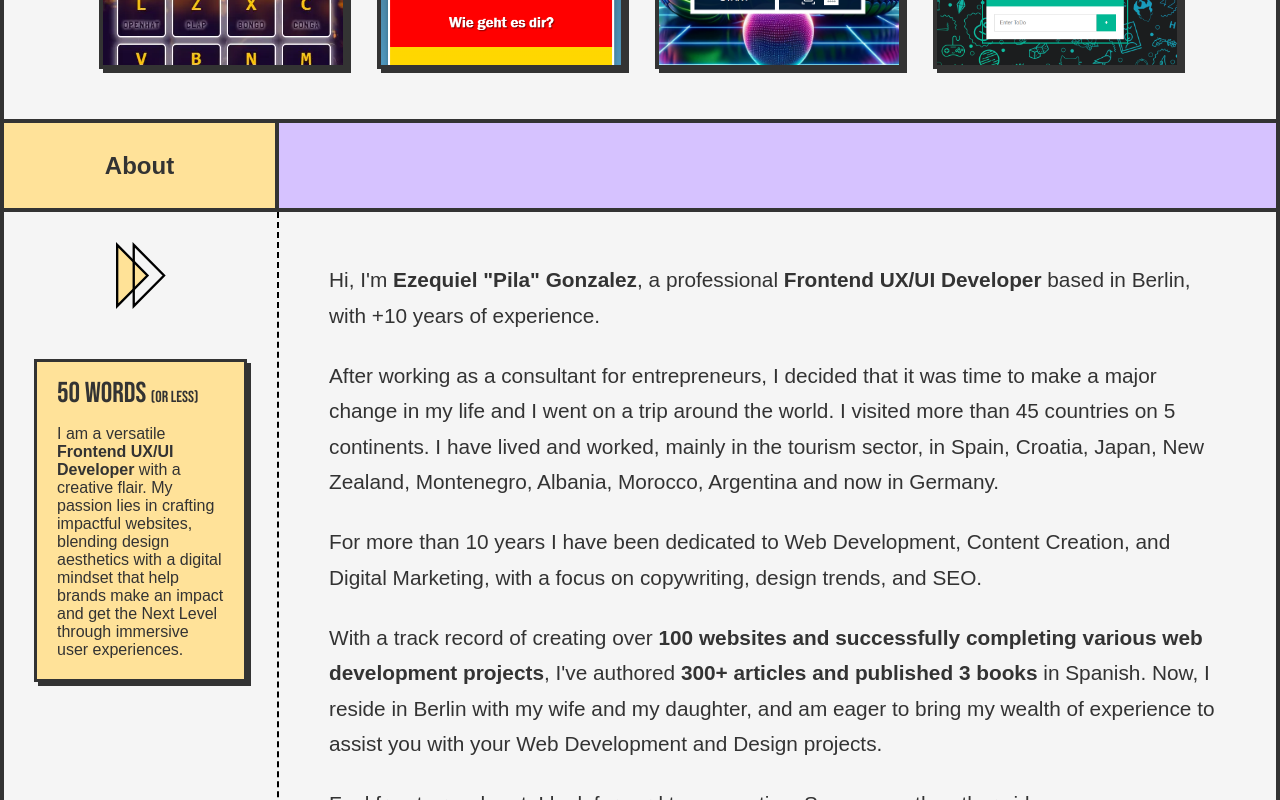
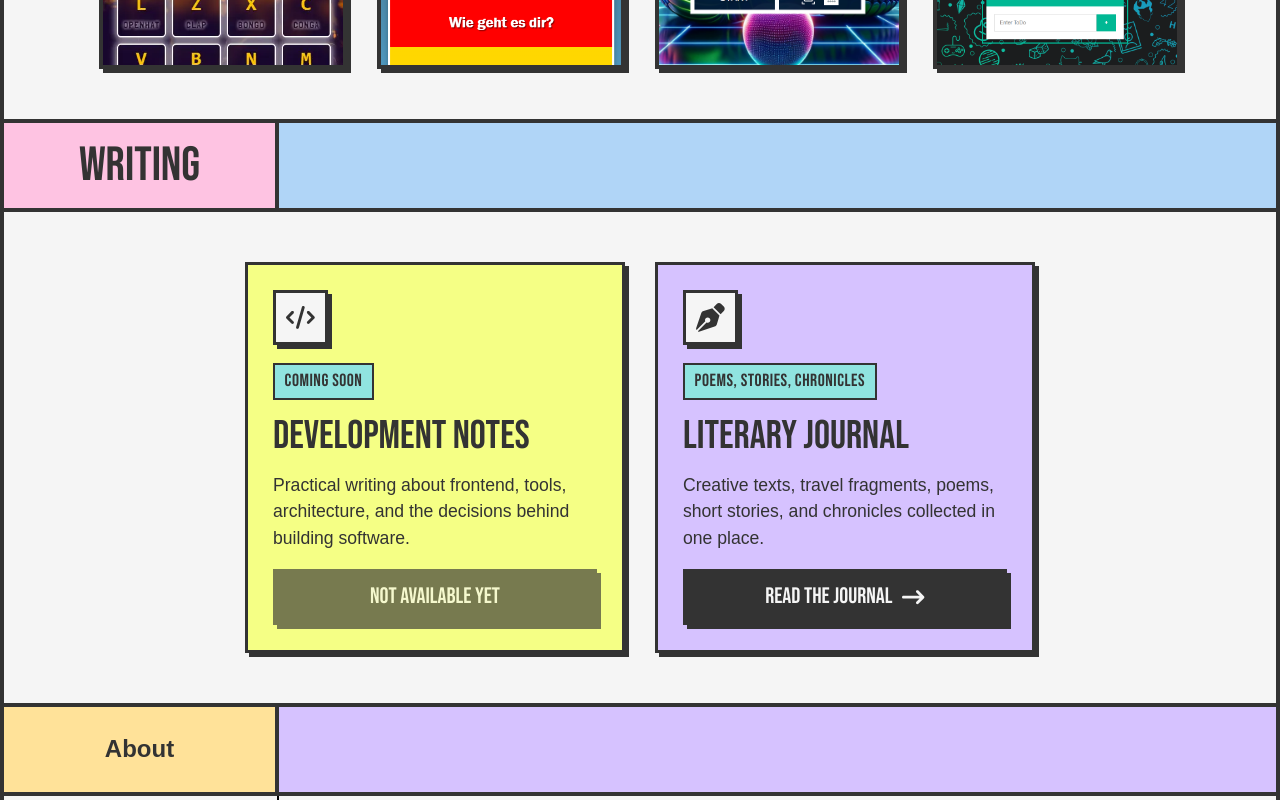
Before and after one commit to Pilag6/pila.dev, a React (Vite) app: page / in a window 1280 px wide. Shown: the part 3840-4640 px from the top of the page. Built offline with nearby package versions, Linux system fonts and the light colour scheme; a web font is replaced by a local one.

Commit message:
chore: Add BlogSection component and update Home to include it, along with CSS styles for the blog

```diff
--- a/src/components/About/AboutSection.jsx
+++ b/src/components/About/AboutSection.jsx
@@ -22,7 +22,7 @@ const AboutSection = () => {
 
                     <div className="about-short">
                         <h3>50 WORDS <span>(OR LESS)</span></h3>
-                        <p>I am a versatile <strong>Frontend UX/UI Developer</strong> with a creative flair. My passion lies in crafting impactful websites, blending design aesthetics with a digital mindset that help brands make an impact and get the Next Level through immersive user experiences.</p>
+                        <p>I am a versatile <strong>Senior Frontend Engineer</strong> with a creative flair. My passion lies in crafting impactful websites, blending design aesthetics with a digital mindset that help brands make an impact and get the Next Level through immersive user experiences.</p>
                     </div>
                 </div>
 
@@ -30,13 +30,13 @@ const AboutSection = () => {
                 <div className="about-content__right">
                     <div className="about-text">
                         <p>
-                            Hi, I&apos;m <strong>Ezequiel &quot;Pila&quot; Gonzalez</strong>, a professional  <strong>Frontend UX/UI Developer</strong> based in Berlin, with +10 years of experience.
+                            Hi, I&apos;m <strong>Ezequiel &quot;Pila&quot; Gonzalez</strong>, a professional  <strong>Senior Frontend Engineer</strong> based in Berlin, with +10 years of experience.
                         </p>
                         <p>
-                            After working as a consultant for entrepreneurs, I decided that it was time to make a major change in my life and I went on a trip around the world. I visited more than 45 countries on 5 continents. I have lived and worked, mainly in the tourism sector, in Spain, Croatia, Japan, New Zealand, Montenegro, Albania, Morocco, Argentina and now in Germany.
+                            After working as a consultant for entrepreneurs, I decided that it was time to make a major change in my life and I went on a trip around the world. I visited more than 45 countries on 5 continents. I have lived and worked, mainly in the tourism sector, in Spain, Croatia, Japan, New Zealand, Montenegro, Albania, Argentina and now in Germany.
                         </p>
 
-                        <p>For more than 10 years I have been dedicated to Web Development, Content Creation, and Digital Marketing, with a focus on copywriting, design trends, and SEO.</p>
+                        <p>For more than 15 years I have been dedicated to Web Development, Content Creation, and Digital Marketing, with a focus on copywriting, design trends, and SEO.</p>
 
                         <p>
                         With a track record of creating over <strong>100 websites and successfully completing various web development projects</strong>, I&apos;ve authored <strong>300+ articles and published 3 books</strong> in Spanish. Now, I reside in Berlin with my wife and my daughter, and am eager to bring my wealth of experience to assist you with your Web Development and Design projects.
--- /dev/null
+++ b/src/components/Blog/BlogSection.css
@@ -0,0 +1,132 @@
+.blog {
+    border-left: var(--border-main);
+    border-right: var(--border-main);
+    border-bottom: var(--border-main);
+    background: var(--nb-blue);
+    scroll-margin-top: calc(var(--sm-block) * 2);
+    color: var(--black);
+}
+
+.blog-logo {
+    width: 275px;
+    height: var(--sm-block);
+
+    display: flex;
+    align-items: center;
+    justify-content: center;
+
+    border-right: var(--border-main);
+    background: var(--nb-pink);
+}
+
+.blog-logo h2 {
+    font-family: var(--font-secondary);
+    font-size: 3rem;
+    font-weight: 400;
+}
+
+.blog-content {
+    display: flex;
+    justify-content: center;
+    flex-wrap: wrap;
+    gap: 30px;
+    padding: 50px 20px;
+    border-top: var(--border-main);
+    background: var(--white-body);
+}
+
+.blog-card {
+    width: min(100%, 380px);
+    display: flex;
+    flex-direction: column;
+    gap: 18px;
+    padding: 25px;
+    border: var(--border-btn);
+    box-shadow: var(--shadow-square);
+    color: var(--black);
+}
+
+.blog-card--dev {
+    background: var(--nb-yellow);
+}
+
+.blog-card--literary {
+    background: var(--nb-lila);
+}
+
+.blog-card__icon {
+    width: 55px;
+    height: 55px;
+    display: flex;
+    align-items: center;
+    justify-content: center;
+    border: var(--border-btn);
+    box-shadow: var(--shadow-square);
+    background: var(--white-body);
+    font-size: 1.8rem;
+}
+
+.blog-card__eyebrow {
+    width: fit-content;
+    padding: 0.2rem 0.6rem;
+    border: 2px solid var(--black);
+    background: var(--nb-green);
+    font-family: var(--font-secondary);
+    font-size: 1.2rem;
+    letter-spacing: 0.03em;
+}
+
+.blog-card h3 {
+    font-family: var(--font-secondary);
+    font-size: 2.5rem;
+    line-height: 0.9;
+}
+
+.blog-card p {
+    font-size: 1.1rem;
+    line-height: 1.5;
+}
+
+.blog-card__action {
+    min-height: 48px;
+    margin-top: auto;
+    padding: 0.7rem 1rem;
+    display: inline-flex;
+    align-items: center;
+    justify-content: center;
+    gap: 10px;
+    border: var(--border-btn);
+    box-shadow: var(--shadow-square);
+    background: var(--black);
+    color: var(--white-body);
+    font-family: var(--font-secondary);
+    font-size: 1.4rem;
+    cursor: pointer;
+    transition: all 0.3s ease-in;
+}
+
+.blog-card__action:hover {
+    box-shadow: none;
+    transform: translate(4px, 4px);
+}
+
+.blog-card__action:disabled {
+    opacity: 0.65;
+    cursor: not-allowed;
+}
+
+.blog-card__action:disabled:hover {
+    box-shadow: var(--shadow-square);
+    transform: none;
+}
+
+@media only screen and (max-width: 640px) {
+    .blog-logo {
+        width: 100%;
+        border-right: 0;
+    }
+
+    .blog-card h3 {
+        font-size: 2.2rem;
+    }
+}
--- /dev/null
+++ b/src/components/Blog/BlogSection.jsx
@@ -0,0 +1,52 @@
+import { FaArrowRightLong, FaCode, FaPenNib } from "react-icons/fa6";
+import "./BlogSection.css";
+
+const BlogSection = () => {
+    return (
+        <section className="blog" id="blog" aria-labelledby="blog-title">
+            <div className="blog-logo">
+                <h2 id="blog-title">Writing</h2>
+            </div>
+
+            <div className="blog-content">
+                <article className="blog-card blog-card--dev" aria-labelledby="blog-dev-title">
+                    <div className="blog-card__icon" aria-hidden="true">
+                        <FaCode />
+                    </div>
+                    <p className="blog-card__eyebrow">Coming soon</p>
+                    <h3 id="blog-dev-title">Development Notes</h3>
+                    <p>
+                        Practical writing about frontend, tools, architecture,
+                        and the decisions behind building software.
+                    </p>
+                    <button className="blog-card__action" type="button" disabled>
+                        Not available yet
+                    </button>
+                </article>
+
+                <article className="blog-card blog-card--literary" aria-labelledby="blog-literary-title">
+                    <div className="blog-card__icon" aria-hidden="true">
+                        <FaPenNib />
+                    </div>
+                    <p className="blog-card__eyebrow">Poems, stories, chronicles</p>
+                    <h3 id="blog-literary-title">Literary Journal</h3>
+                    <p>
+                        Creative texts, travel fragments, poems, short stories,
+                        and chronicles collected in one place.
+                    </p>
+                    <a
+                        className="blog-card__action"
+                        href="https://pilablog.netlify.app/"
+                        target="_blank"
+                        rel="noreferrer"
+                        aria-label="Open Literary Journal in a new tab"
+                    >
+                        Read the journal <FaArrowRightLong aria-hidden="true" />
+                    </a>
+                </article>
+            </div>
+        </section>
+    );
+};
+
+export default BlogSection;
--- a/src/components/Header/NavTop.jsx
+++ b/src/components/Header/NavTop.jsx
@@ -24,10 +24,8 @@ const NavTop = () => {
                 </a>
                 <a
                     className="nav-blog"
-                    href="https://pilablog.netlify.app/"
+                    href="#blog"
                     aria-label="Blog Button Menu"
-                    target="_blank"
-                    rel="noreferrer"
                 >
                     Blog
                 </a>
--- a/src/components/Home.jsx
+++ b/src/components/Home.jsx
@@ -1,4 +1,5 @@
 import AboutSection from "@components/About/AboutSection.jsx";
+import BlogSection from "@components/Blog/BlogSection.jsx";
 import CaseOfStudy from "@components/CaseOfStudy/CaseOfStudy.jsx";
 import Header from "@components/Header/Header.jsx";
 import Hero from "@components/Hero/Hero.jsx";
@@ -15,6 +16,7 @@ const Home = () => {
             <Hero />
             <ProjectsSection />
             <SmallProjects />
+            <BlogSection />
             <AboutSection />
             <CaseOfStudy />
 
--- a/src/components/SmallProjects/SmallProjects.jsx
+++ b/src/components/SmallProjects/SmallProjects.jsx
@@ -1,4 +1,3 @@
-/* eslint-disable react/prop-types */
 import "./SmallProjects.css";
 
 import SmallProjectCard from "./SmallProjectCard.jsx";
```
Also changed, not shown: 1 other file (tests, documents, lock files or other folders).
